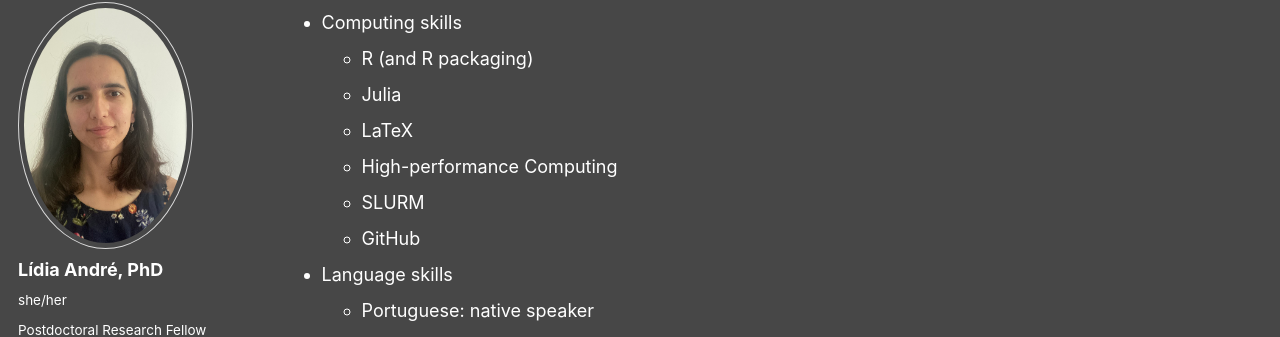
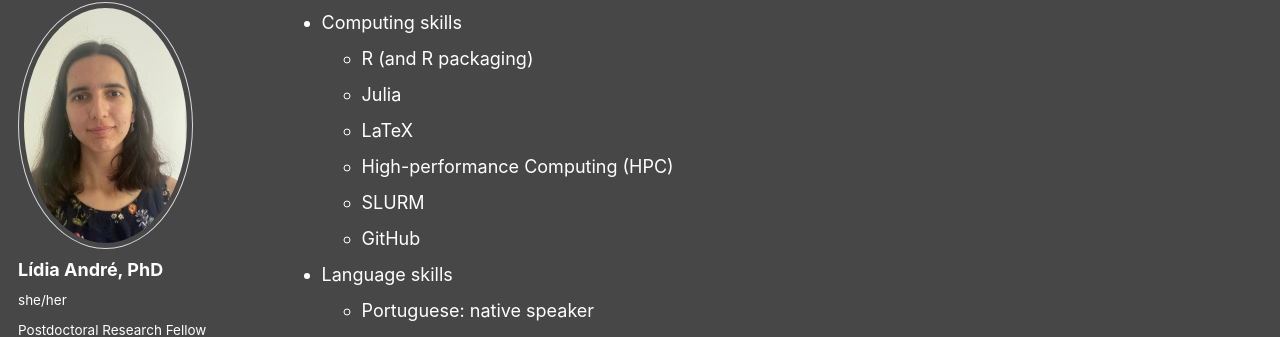
Before and after one commit to lidiamandre/lidiamandre.github.io, a Jekyll site: the page built from _pages/cv.md, in a window 1280 px wide and 900 px high, scrolled down 1019 px. Shown: the part 104-441 px from the top of the window. Built offline with Jekyll 4.4.1, drawn with Linux system fonts in a browser that asks for light colours; some web fonts are replaced.

Commit message:
Update cv.md

```diff
--- a/_pages/cv.md
+++ b/_pages/cv.md
@@ -46,7 +46,7 @@ Skills
   * R (and R packaging)
   * Julia
   * LaTeX
-  * High-performance Computing
+  * High-performance Computing (HPC)
   * SLURM
   * GitHub
 * Language skills
```
